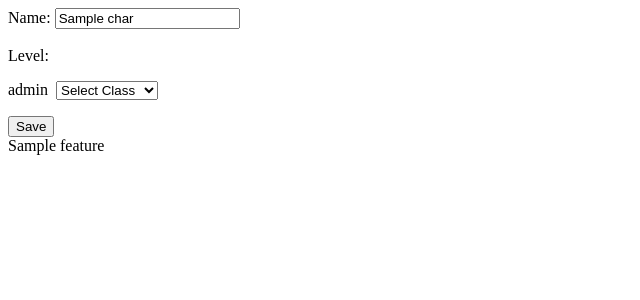
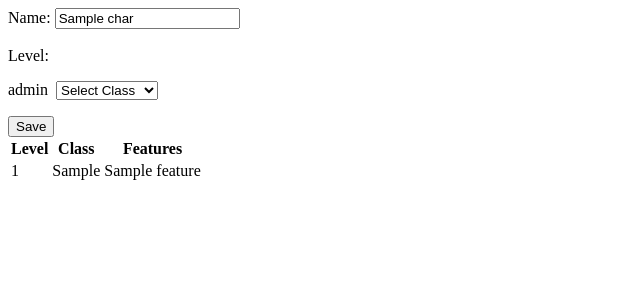
Before and after one commit to Quileggen/5E-Level-Guide, a Flask app: template templates/char_show.html in a window 1280 px wide. Shown: the top 300 px of the page, without its empty margins (0-640 px from the left). Run offline with Flask 2, Linux system fonts and the light colour scheme; the template is opened without the code that fills it: most values are stand-ins (such as "Sample title", 1, 10 or a date in 2020).

Commit message:
Features table now keeps track of individual class levels

```diff
--- a/app.py
+++ b/app.py
@@ -31,7 +31,7 @@ def get_class_features(char_class, level):
     """Call the 5e API and get features of a class at a designated level"""
     r = requests.get("http://www.dnd5eapi.co/api/classes/"
                      + char_class.lower() + "/level/" + str(level))
-    if r.status_code == 200:
+    if r.status_code == 200 and r.content != b'null':
         features = json.loads(r.content)["features"]
         feature_list = [feature["name"] for feature in features]
     else:
@@ -50,7 +50,7 @@ def index():
 def new_char():
     """Show the form to create a new character"""
     return render_template('char_new.html', char={}, levels=range(1, 21),
-                           classes=get_class_names())
+                           classes=get_class_names(), char_class={})
 
 
 @app.route('/new', methods=['POST'])
@@ -58,9 +58,27 @@ def create_char():
     """Create a new character and insert it into the database"""
     char = {
         "name": request.form.get("name"),
+        "class_levels": {
+            "Barbarian": 0,
+            "Bard": 0,
+            "Cleric": 0,
+            "Druid": 0,
+            "Fighter": 0,
+            "Monk": 0,
+            "Paladin": 0,
+            "Ranger": 0,
+            "Rogue": 0,
+            "Sorcerer": 0,
+            "Warlock": 0,
+            "Wizard": 0,
+            "": 0
+        }
     }
-    for i in range(1, 21):
-        char[str(i)] = request.form.get(str(i))
+    for level in range(1, 21):
+        char_class = request.form.get(str(level))
+        char["class_levels"][char_class] += 1
+        class_level = char["class_levels"][char_class]
+        char[str(level)] = str(char_class) + " " + str(class_level)
 
     char_id = characters.insert_one(char).inserted_id
     return redirect(url_for('show_char', char_id=char_id))
@@ -71,11 +89,17 @@ def show_char(char_id):
     """Display a character"""
     char = characters.find_one({"_id": ObjectId(char_id)})
     char_features = []
+    char_class_list = []
     for level in range(1, 21):
-        char_features.append(get_class_features(char[str(level)],
-                             level))
+        char_class_info = char[str(level)].split()
+        char_class = char_class_info[0]
+        char_class_list.append(char_class)
+        char_class_level = char_class_info[1]
+        feature_list = get_class_features(char_class, char_class_level)
+        char_features.append(feature_list)
     return render_template('char_show.html', char=char, levels=range(1, 21),
-                           classes=get_class_names(), features=char_features)
+                           classes=get_class_names(), features=char_features,
+                           char_class=char_class_list)
 
 
 @app.route('/<char_id>', methods=['POST'])
@@ -83,9 +107,28 @@ def update_char(char_id):
     """Update the information for a character"""
     char = {
         "name": request.form.get("name"),
+        "class_levels": {
+            "Barbarian": 0,
+            "Bard": 0,
+            "Cleric": 0,
+            "Druid": 0,
+            "Fighter": 0,
+            "Monk": 0,
+            "Paladin": 0,
+            "Ranger": 0,
+            "Rogue": 0,
+            "Sorcerer": 0,
+            "Warlock": 0,
+            "Wizard": 0,
+            "": 0
+        }
     }
-    for i in range(1, 21):
-        char[str(i)] = request.form.get(str(i))
+    for level in range(1, 21):
+        char_class = request.form.get(str(level))
+        char["class_levels"][char_class] += 1
+        class_level = char["class_levels"][char_class]
+        char[str(level)] = str(char_class) + " " + str(class_level)
+
     characters.update_one(
         {"_id": ObjectId(char_id)},
         {"$set": char})
--- a/templates/char_show.html
+++ b/templates/char_show.html
@@ -4,10 +4,23 @@
     <form action="/{{ char._id }}" method="POST">
         {% include 'partials/level_form.html' %}
     </form>
-    {% for feature in features %}
-        {% for feat_name in feature %}
-            {{ feat_name }}&nbsp;
+    <table>
+        <tr>
+            <th>Level</th>
+            <th>Class</th>
+            <th>Features</th>
+        </tr>
+        {% for feature in features %}
+            <tr>
+                <td>{{loop.index}}</td>
+                <td>{{char[loop.index|string]}}</td>
+                <td>
+                    {% for feat_name in feature %}
+                        {{ feat_name }}{% if loop.index != loop.length %},&nbsp;{% endif %}
+                    {% endfor %}
+                    <br>
+                </td>
+            </tr>
         {% endfor %}
-        <br>
-    {% endfor %}
+    </table>
 {% endblock %}
--- a/templates/partials/level_form.html
+++ b/templates/partials/level_form.html
@@ -15,7 +15,7 @@ Level:
         <!-- Default value before selection -->
         <option value="">Select Class</option>
         {% for class in classes %}
-            {% if char[level|string] == class %}
+            {% if char_class[level-1] == class %}
                 <option selected value="{{class}}">{{class}}</option>
             {% else %}
                 <option value="{{class}}">{{class}}</option>
```
